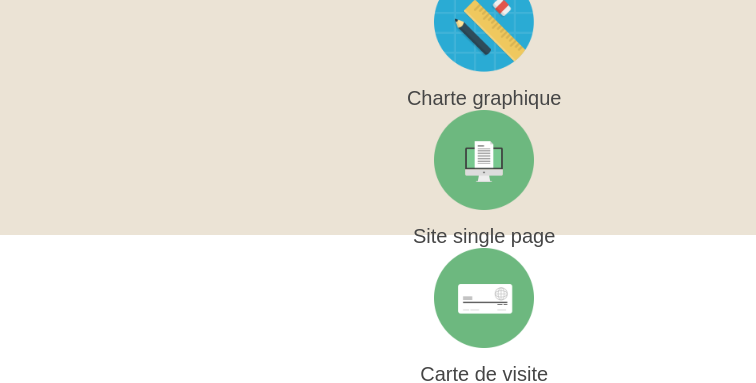
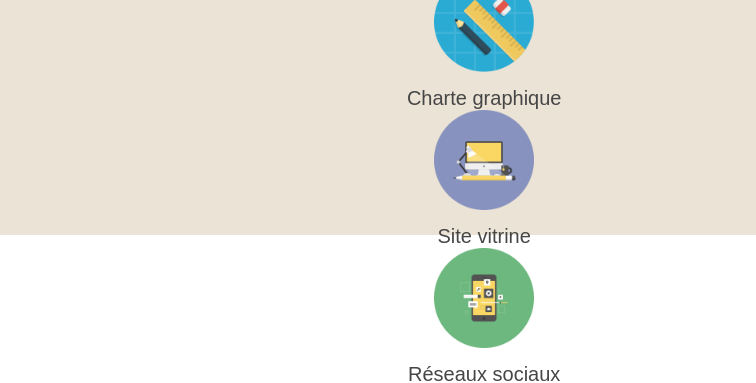
Before and after one commit to LemkademElias/site-youcommunik, a plain HTML site: page index.html in a window 1280 px wide. Shown: the part 2324-2707 px from the top of the page, 0-756 px from the left. Drawn offline with Linux system fonts and the light colour scheme.

Commit message:
mise des images correspondantes

```diff
--- a/index.html
+++ b/index.html
@@ -138,12 +138,12 @@
       <p>Charte graphique</p>
     </div>
     <div>
-      <img src="public/img/site-single-page.png" alt="site single page">
-      <p>Site single page</p>
+      <img src="public/img/site-vitrine.png" alt="site single page">
+      <p>Site vitrine</p>
     </div>
     <div>
-      <img src="public/img/carte-visite.png" alt="Carte de visite">
-      <p>Carte de visite</p>
+      <img src="public/img/reseaux-sociaux.png" alt="Carte de visite">
+      <p>Réseaux sociaux</p>
     </div>
   </div>
 
```
